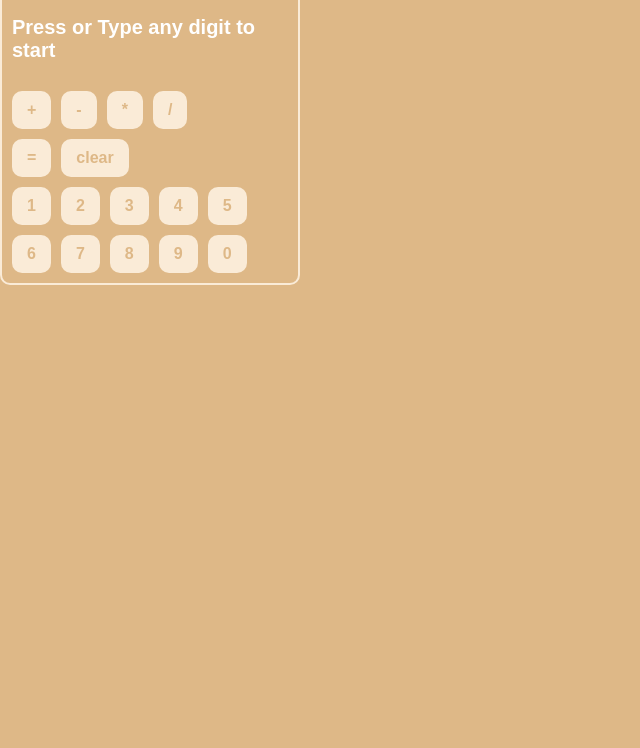
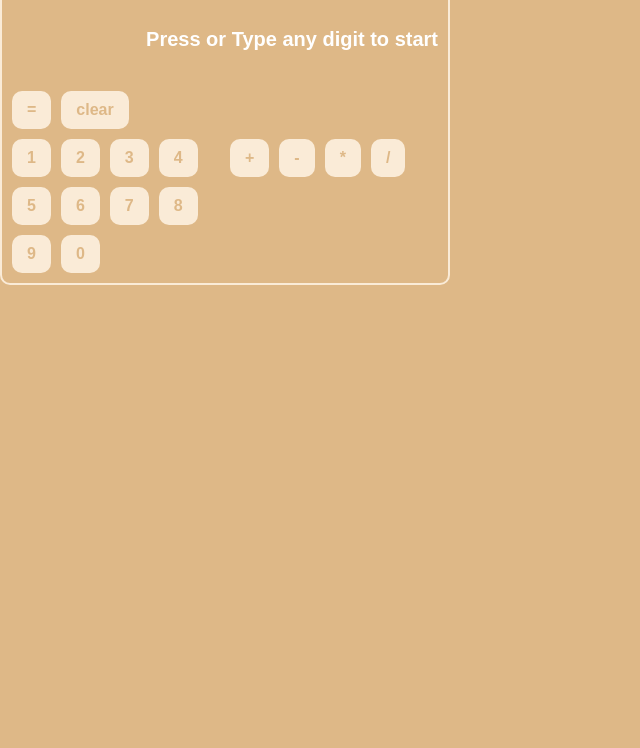
Before and after one commit to roviccastro/top-calculator, a plain HTML site: page index.html in a window 1280 px wide. Shown: the part 52-800 px from the top of the page, without its empty margins (0-640 px from the left). Drawn offline with Linux system fonts and the light colour scheme.

Commit message:
Style: Flex style digit and operator

```diff
--- a/index.html
+++ b/index.html
@@ -18,17 +18,12 @@
         <p id="text-result">Press or Type any digit to start</p>
       </div>
 
-      <div id="operators" class="container">
-        <button id="addition" class="operator">+</button>
-        <button id="subtraction" class="operator">-</button>
-        <button id="multiplication" class="operator">*</button>
-        <button id="division" class="operator">/</button>
-      </div>
-
       <div id="evaluators" class="container">
         <button id="equals" class="operator">=</button>
         <button id="clear" class="operator">clear</button>
       </div>
+
+      <div id="lower-main" class="container">
 
         <div id="digits" class="container">
           <button id="1">1</button>
@@ -43,6 +38,18 @@
           <button id="0">0</button>
         </div>
 
+        <div id="operators" class="container">
+          <div><button id="addition" class="operator">+</button></div>
+          <div><button id="subtraction" class="operator">-</button></div>
+          <div><button id="multiplication" class="operator">*</button></div>
+          <div><button id="division" class="operator">/</button></div>
+
+
+
+        </div>
+
+      </div>
+
     </div>
   </body>
 </html>
--- a/style.css
+++ b/style.css
@@ -43,12 +43,11 @@ button{
 
   border: solid 2px antiquewhite;
   border-radius: 10px;
-  width: 300px;
+  width: 450px;
   height: 300px;
 
   padding: 10px;
 }
-
 .container{
   display: flex;
   flex-flow: row wrap;
@@ -66,3 +65,32 @@ button{
   font-size: 20px;
   font-weight: bold;
 }
+
+#lower-main{
+  display: flex;
+  flex-flow: row wrap;
+}
+#digits{
+  display: flex;
+  flex-flow: row wrap;
+  flex: 1 1 0;
+}
+#operators{
+  display: flex;
+  flex-flow: row wrap;
+  flex: 1 1 0;
+}
+
+/* #evaluators,
+#operators,
+#digits{
+  display: flex;
+  flex-flow: row wrap;
+  flex: 0 1 0;
+
+  justify-content: flex-end;
+}
+
+#digits{
+  justify-content: center;
+} */
```
Lines whose indentation alone changed are shown as unchanged.
